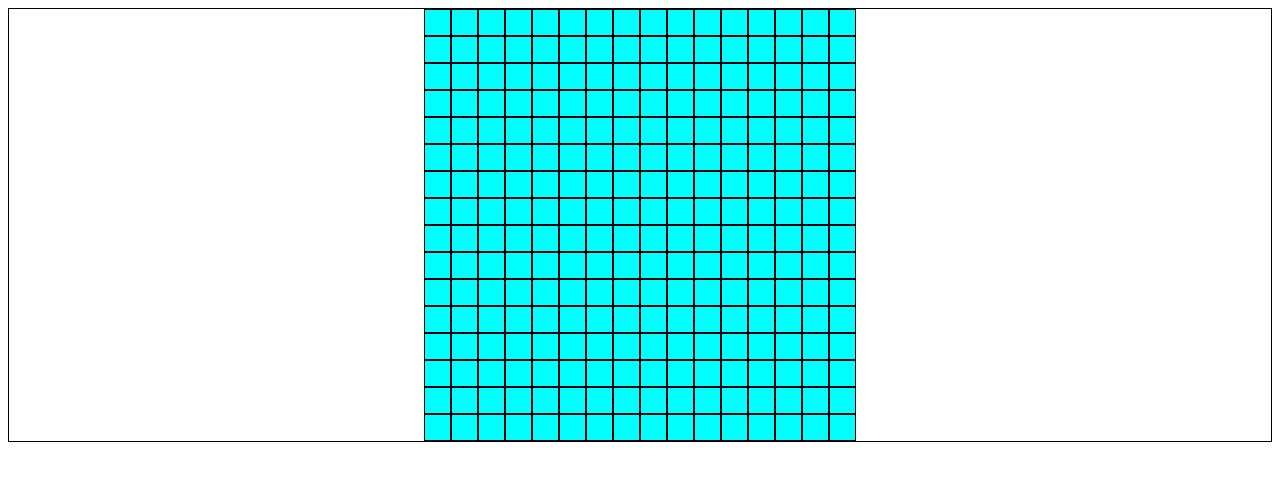
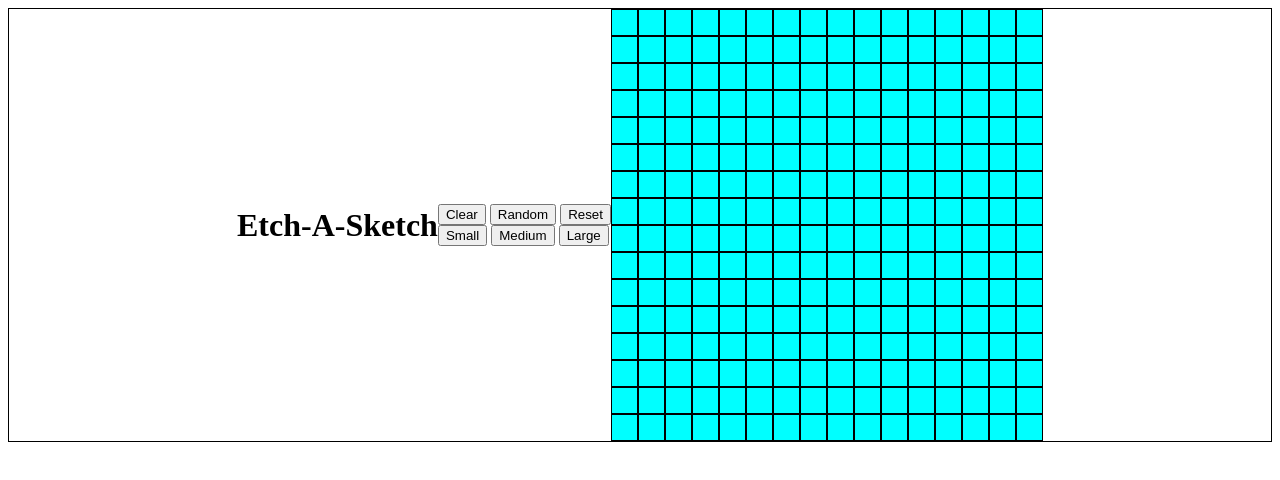
Before and after one commit to scolombo30/Etch-A-Sketch, a plain HTML site: page index.html in a window 1280 px wide. Drawn offline with Linux system fonts and the light colour scheme.

Commit message:
Add skeleton for controls

```diff
--- a/index.html
+++ b/index.html
@@ -9,6 +9,19 @@
     <title>Etch-A-Sketch</title>
 </head>
 <body>
+    <h1>Etch-A-Sketch</h1>
+    <div class="containerControls">
+        <div class="controls">
+            <button id="clear">Clear</button>
+            <button id="random">Random</button>
+            <button id="reset">Reset</button>
+        </div>
+        <div class="controls">
+            <button id="size-small">Small</button>
+            <button id="size-medium">Medium</button>
+            <button id="size-large">Large</button>
+        </div>
+    </div>
     <div class="containerGrid">
 
     </div>
```
